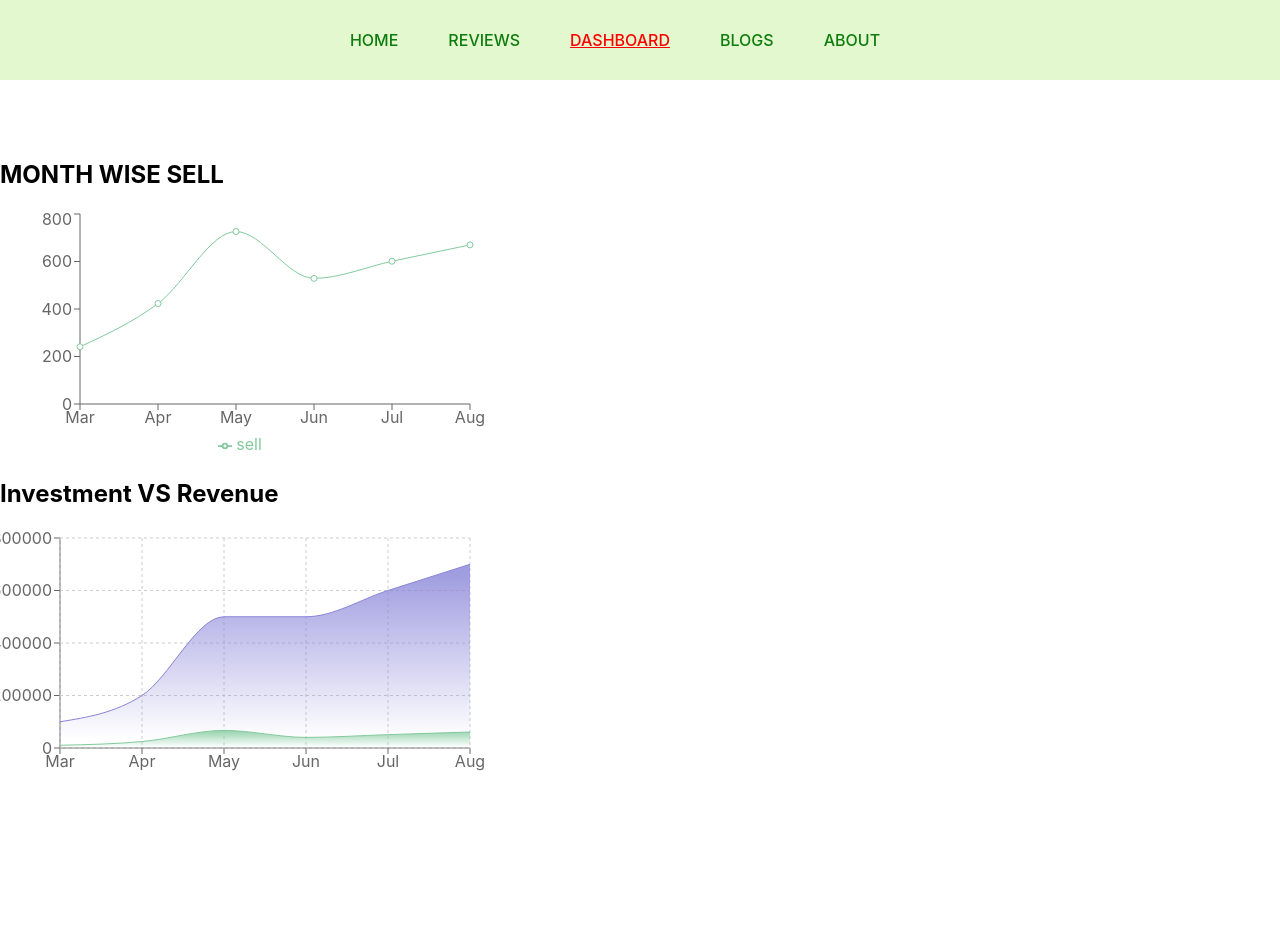
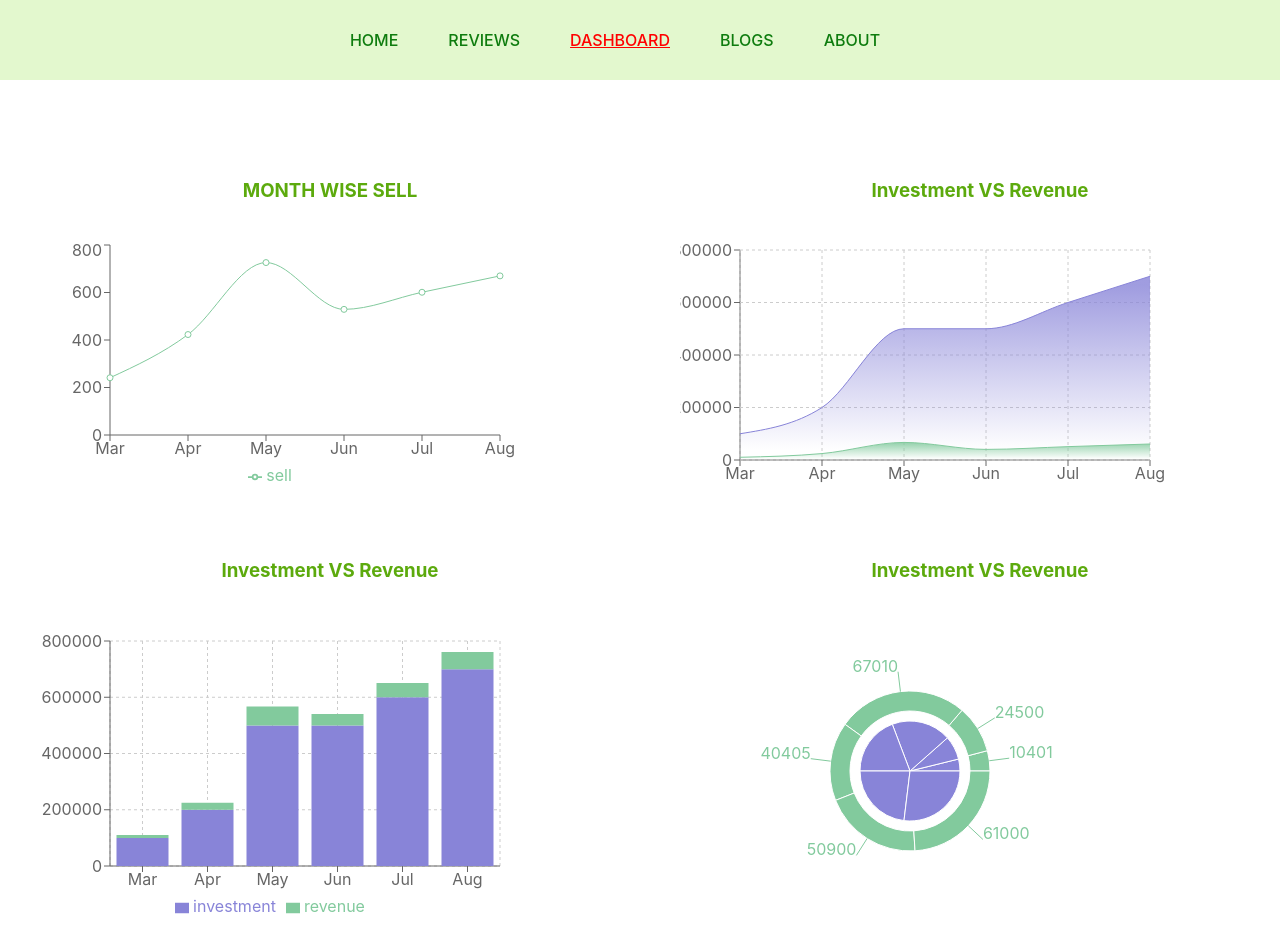
Before and after one commit to ariful892/Computer-hut, a React (Create React App) app: page /dashboard in a window 1280 px wide. Before the commit the page ends 800 px from the top, so only its background shows below. Built offline with nearby package versions, Linux system fonts and the light colour scheme.

Commit message:
dashboard route complete

```diff
--- a/src/components/Dashboard/Dashboard.css
+++ b/src/components/Dashboard/Dashboard.css
@@ -0,0 +1,12 @@
+.rechart {
+    display: grid;
+    grid-template-columns: 2fr 2fr;
+    margin-left: 30px;
+    gap: 50px;
+}
+
+.chart-title {
+    text-align: center;
+    padding-bottom: 20px;
+    color: rgb(92, 170, 13);
+}
--- a/src/components/Dashboard/Dashboard.js
+++ b/src/components/Dashboard/Dashboard.js
@@ -1,14 +1,29 @@
 import React from 'react';
 import MyAreaChart from '../MyAreaChart/MyAreaChart';
+import MyBarChart from '../MyBarChart/MyBarChart';
 import MyLineChart from '../MyLineChart/MyLineChart';
+import MyPieChart from '../MyPieChart/MyPieChart';
+import './Dashboard.css';
 
 const Dashboard = () => {
     return (
-        <div>
-            <h2>MONTH WISE SELL</h2>
-            <MyLineChart></MyLineChart>
-            <h2>Investment VS Revenue</h2>
-            <MyAreaChart></MyAreaChart>
+        <div className='rechart'>
+            <div>
+                <h3 className='chart-title'>MONTH WISE SELL</h3>
+                <MyLineChart></MyLineChart>
+            </div>
+            <div>
+                <h3 className='chart-title'>Investment VS Revenue</h3>
+                <MyAreaChart></MyAreaChart>
+            </div>
+            <div>
+                <h3 className='chart-title'>Investment VS Revenue</h3>
+                <MyBarChart></MyBarChart>
+            </div>
+            <div>
+                <h3 className='chart-title'>Investment VS Revenue</h3>
+                <MyPieChart></MyPieChart>
+            </div>
         </div>
     );
 };
--- /dev/null
+++ b/src/components/MyBarChart/MyBarChart.js
@@ -0,0 +1,34 @@
+import React from 'react';
+import { Bar, BarChart, CartesianGrid, Legend, Tooltip, XAxis, YAxis } from 'recharts';
+import useData from '../hooks/useData';
+
+const MyBarChart = () => {
+
+    const [data, setData] = useData();
+
+    return (
+
+        <BarChart
+            width={500}
+            height={300}
+            data={data}
+            margin={{
+                top: 20,
+                right: 30,
+                left: 20,
+                bottom: 5,
+            }}
+        >
+            <CartesianGrid strokeDasharray="3 3" />
+            <XAxis dataKey="month" />
+            <YAxis />
+            <Tooltip />
+            <Legend />
+            <Bar dataKey="investment" stackId="a" fill="#8884d8" />
+            <Bar dataKey="revenue" stackId="a" fill="#82ca9d" />
+        </BarChart>
+
+    );
+};
+
+export default MyBarChart;
--- /dev/null
+++ b/src/components/MyPieChart/MyPieChart.css
@@ -0,0 +1,3 @@
+.pie-chart {
+    margin-left: 80px;
+}
--- /dev/null
+++ b/src/components/MyPieChart/MyPieChart.js
@@ -0,0 +1,20 @@
+import React from 'react';
+import { Pie, PieChart } from 'recharts';
+import useData from '../hooks/useData';
+import './MyPieChart.css';
+
+const MyPieChart = () => {
+
+    const [data, setData] = useData();
+
+    return (
+        <PieChart className='pie-chart' width={300} height={300}>
+
+            <Pie data={data} dataKey="investment" cx="50%" cy="50%" outerRadius={50} fill="#8884d8" />
+            <Pie data={data} dataKey="revenue" nameKey="revenue" cx="50%" cy="50%" innerRadius={60} outerRadius={80} fill="#82ca9d" label />
+
+        </PieChart>
+    );
+};
+
+export default MyPieChart;
```
Also changed, not shown: public/data.json (line endings or trailing spaces).
